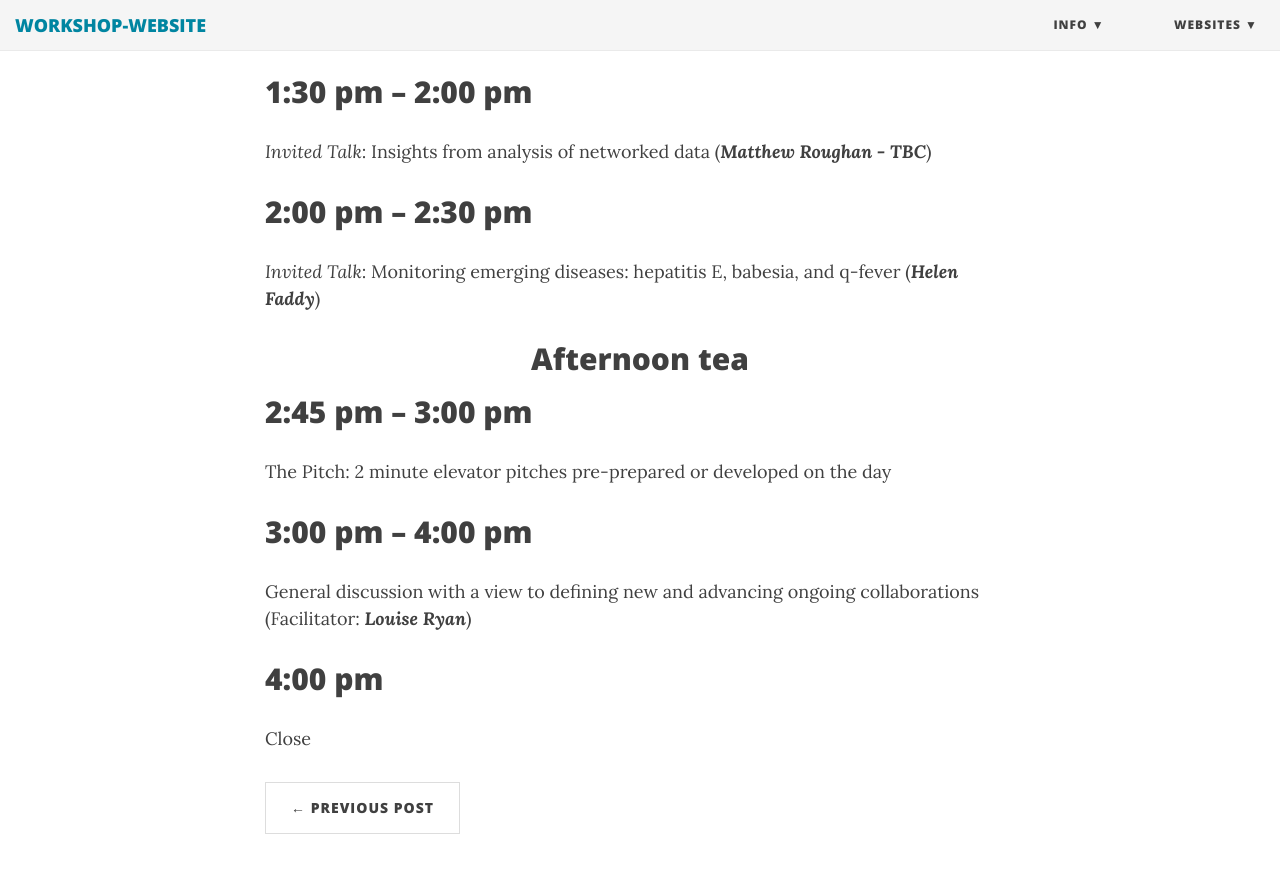
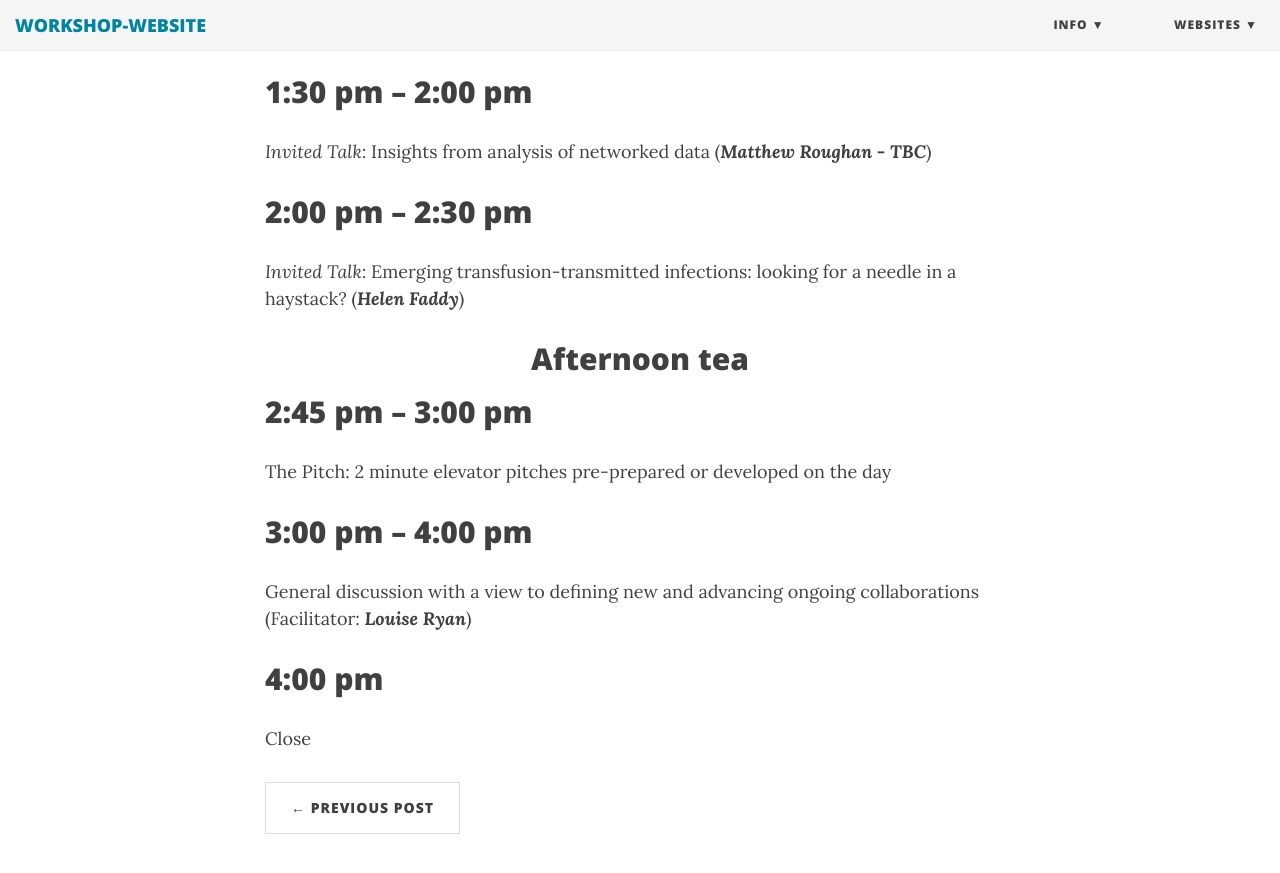
Before and after one commit to stephentwright/acems-bloodservice-workshop, a Jekyll site: the page built from _posts/2016-08-18-the-program.md, in a window 1280 px wide and 900 px high, scrolled down 1392 px. Shown: the top 873 px of the window. Built offline with Jekyll 4.4.1, drawn with Linux system fonts in a browser that asks for light colours; nearby versions of some CDN libraries; comment, search, counter and statistics services are not loaded.

Commit message:
added title change blog post

```diff
--- a/_posts/2016-08-18-the-program.md
+++ b/_posts/2016-08-18-the-program.md
@@ -41,7 +41,7 @@ _Invited Talk_: Blood forecasting: determining supply and demand for the Austral
 _Invited Talk_: Insights from analysis of networked data (_**Matthew Roughan - TBC**_)
 
 ## 2:00 pm – 2:30 pm
-_Invited Talk_: Monitoring emerging diseases: hepatitis E, babesia, and q-fever (_**Helen Faddy**_)
+_Invited Talk_: Emerging transfusion-transmitted infections: looking for a needle in a haystack? (_**Helen Faddy**_)
 
 ## <CENTER> Afternoon tea </CENTER>
 
```
